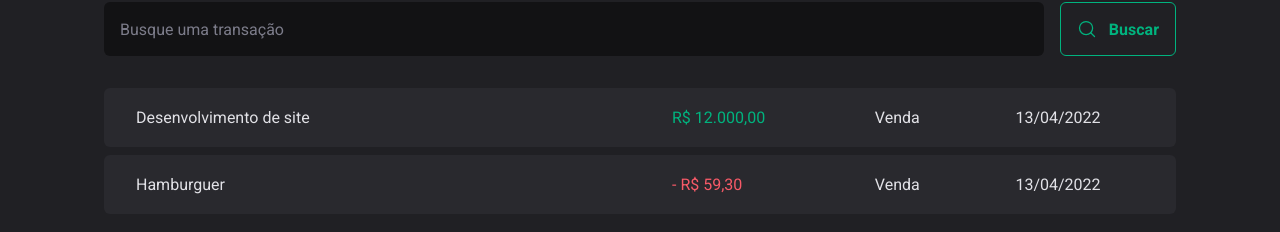
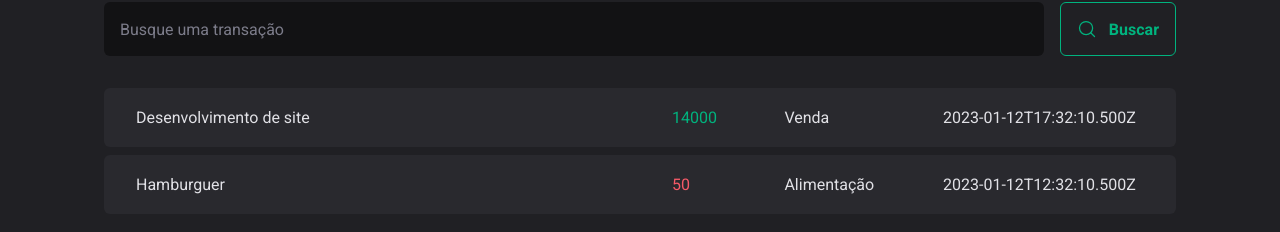
Before and after one commit to davimarcilio/DTMoney, a React (Vite) app: page / in a window 1280 px wide. Shown: the part 272-504 px from the top of the page. Built offline with nearby package versions, Linux system fonts and the light colour scheme; data requests are answered from the project's data file.

Commit message:
Json server api req

```diff
--- a/src/pages/Transactions/index.tsx
+++ b/src/pages/Transactions/index.tsx
@@ -1,3 +1,4 @@
+import { useEffect, useState } from "react";
 import { Header } from "../../components/Header";
 import { Summary } from "../../components/Summary";
 import { SearchForm } from "./components/SearchForm";
@@ -7,7 +8,25 @@
   TransactionsTable,
 } from "./style";
 
+interface Transaction {
+  id: number;
+  description: string;
+  type: "income" | "outcome";
+  price: number;
+  category: string;
+  createdAt: string;
+}
+
 export function Transactions() {
+  const [transactions, setTransactions] = useState<Transaction[]>([]);
+  useEffect(() => {
+    async function loadTransactions() {
+      const response = await fetch("http://localhost:3000/transactions");
+      const data = await response.json();
+      setTransactions(data);
+    }
+    loadTransactions();
+  }, []);
   return (
     <div>
       <Header />
@@ -16,22 +35,20 @@
         <SearchForm />
         <TransactionsTable>
           <tbody>
-            <tr>
-              <td width={"50%"}>Desenvolvimento de site</td>
-              <td>
-                <PriceHighlight variant="income">R$ 12.000,00</PriceHighlight>
-              </td>
-              <td>Venda</td>
-              <td>13/04/2022</td>
-            </tr>
-            <tr>
-              <td width={"50%"}>Hamburguer</td>
-              <td>
-                <PriceHighlight variant="outcome">- R$ 59,30</PriceHighlight>
-              </td>
-              <td>Venda</td>
-              <td>13/04/2022</td>
-            </tr>
+            {transactions.map((transaction) => {
+              return (
+                <tr key={transaction.id}>
+                  <td width={"50%"}>{transaction.description}</td>
+                  <td>
+                    <PriceHighlight variant={transaction.type}>
+                      {transaction.price}
+                    </PriceHighlight>
+                  </td>
+                  <td>{transaction.category}</td>
+                  <td>{transaction.createdAt}</td>
+                </tr>
+              );
+            })}
           </tbody>
         </TransactionsTable>
       </TransactionsContainer>
```
